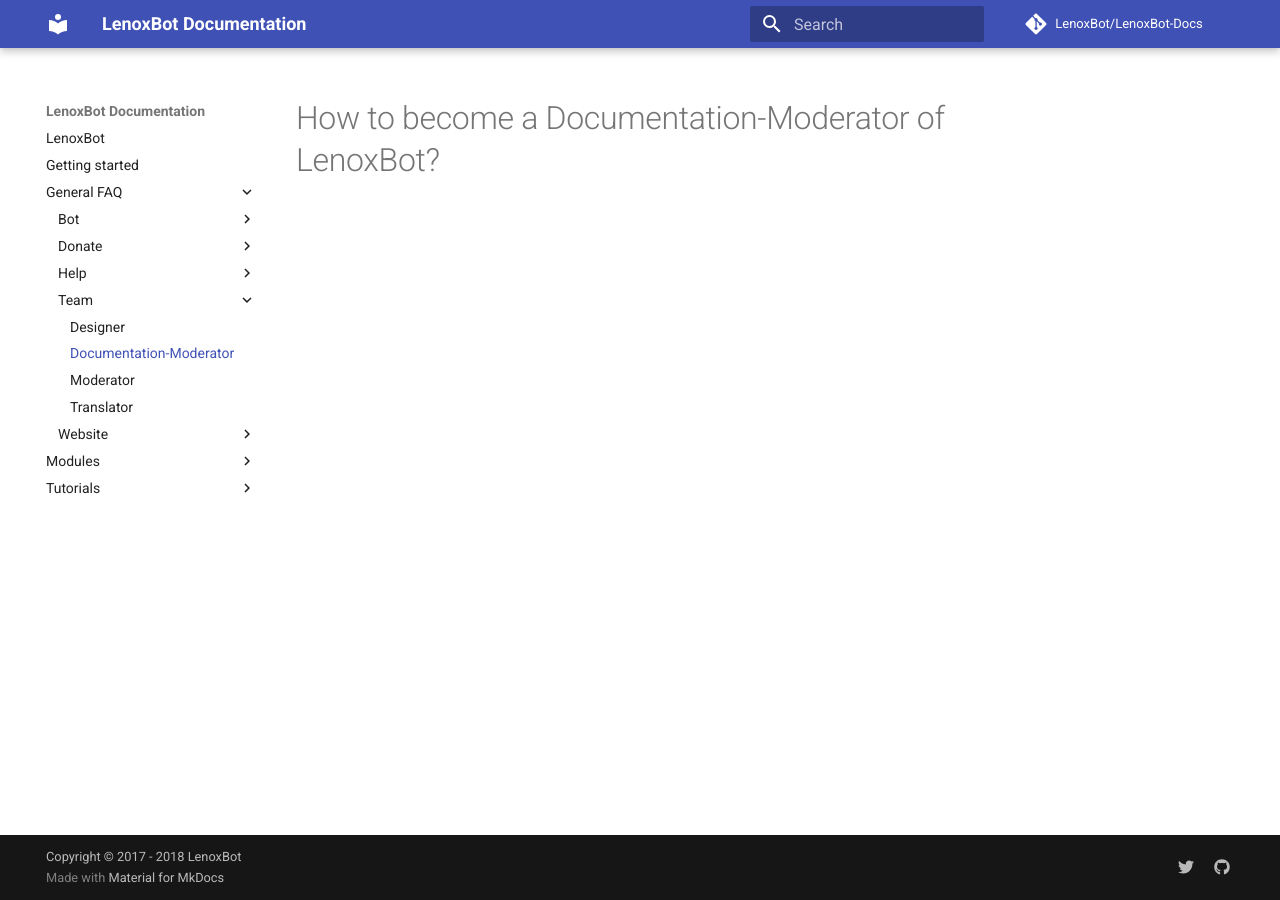
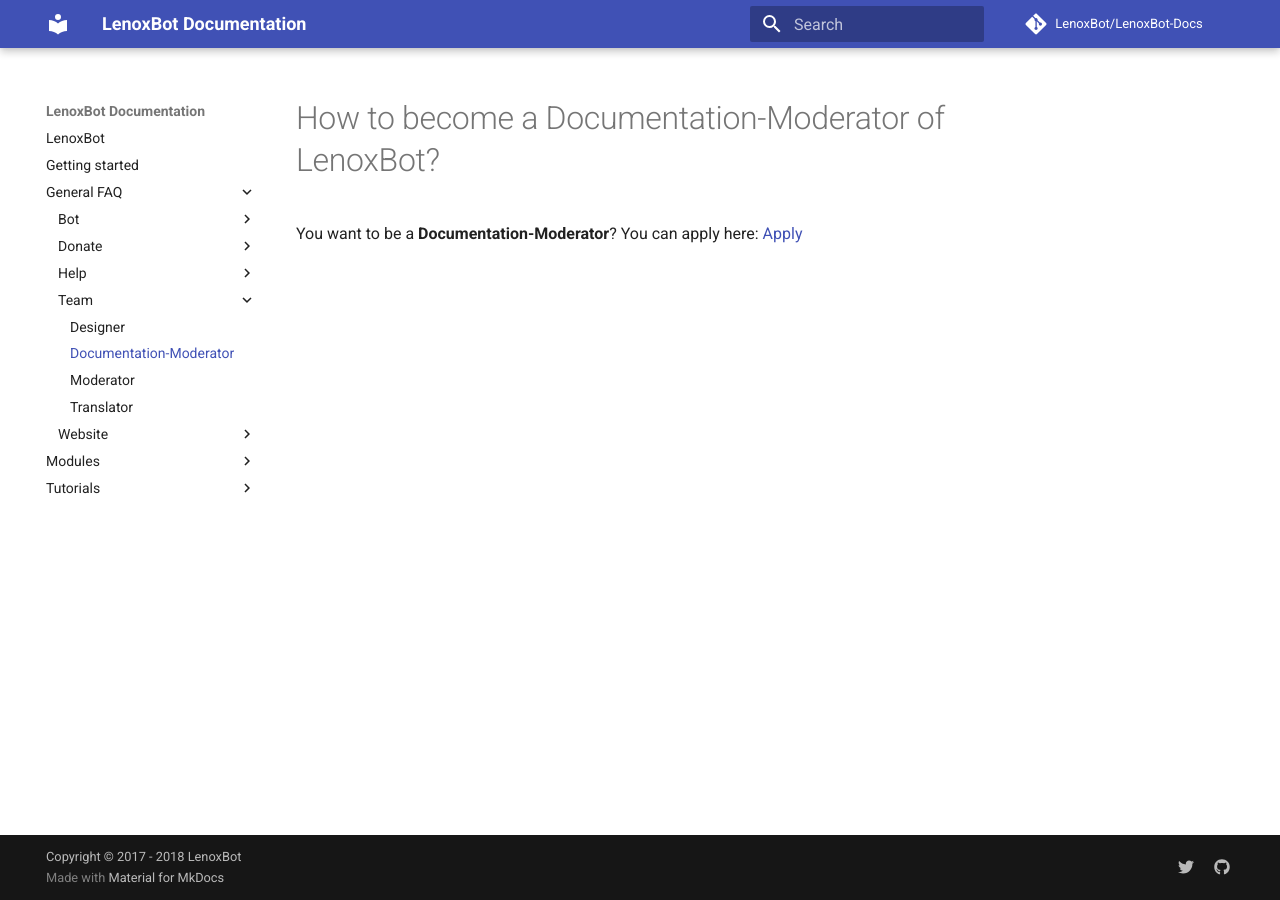
Before and after one commit to gillesheinesch/LenoxBot-Docs, an MkDocs documentation site: the page built from docs/General FAQ/Team/Documentation-Moderator.md, in a window 1280 px wide. Built offline with MkDocs 1.6.1 and Material for MkDocs 9.7.7, drawn with Linux system fonts in a browser that asks for light colours; comment, search, counter and statistics services are not loaded.

Commit message:
Update Documentation-Moderator.md

```diff
--- a/docs/General FAQ/Team/Documentation-Moderator.md
+++ b/docs/General FAQ/Team/Documentation-Moderator.md
@@ -2,3 +2,5 @@
 description:
 
 # How to become a Documentation-Moderator of LenoxBot?
+
+You want to be a **Documentation-Moderator**? You can apply here: [Apply](https://docs.google.com/forms/d/e/1FAIpQLSe-KD6k0MVrWzNk5p6H8p6o1g0Z6dEu0p0t8TD2TsGx5h6I7Q/viewform)
```
